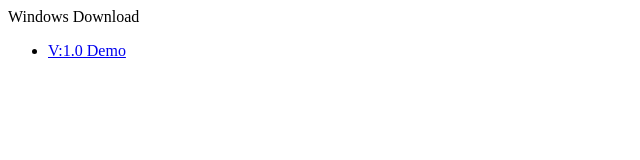
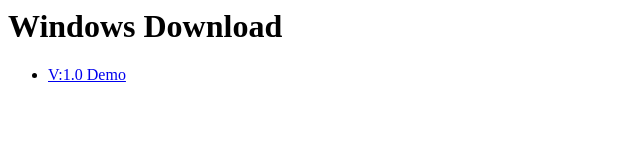
Before and after one commit to Sarcastic88/TSC_Website, a plain HTML site: page windowsDownload.html in a window 1280 px wide. Shown: the whole page, without its empty margins (0-640 px from the left). Drawn offline with Linux system fonts and the light colour scheme.

Commit message:
Update windowsDownload.html

```diff
--- a/windowsDownload.html
+++ b/windowsDownload.html
@@ -1,5 +1,5 @@
 <html>
-    <head>Windows Download</head>
+    <h1>Windows Download</h1>
     <ul>
         <li><a href="https://www.dropbox.com/scl/fi/83nnn0rou9g1j38aq4snp/The-Split-Crater-Demo-windows.zip?rlkey=dmhnn3yk13z2ifhf9k69qmrcs&st=pmyaw90g&dl=1" target="_blank">V:1.0 Demo</a></li>
 
```
